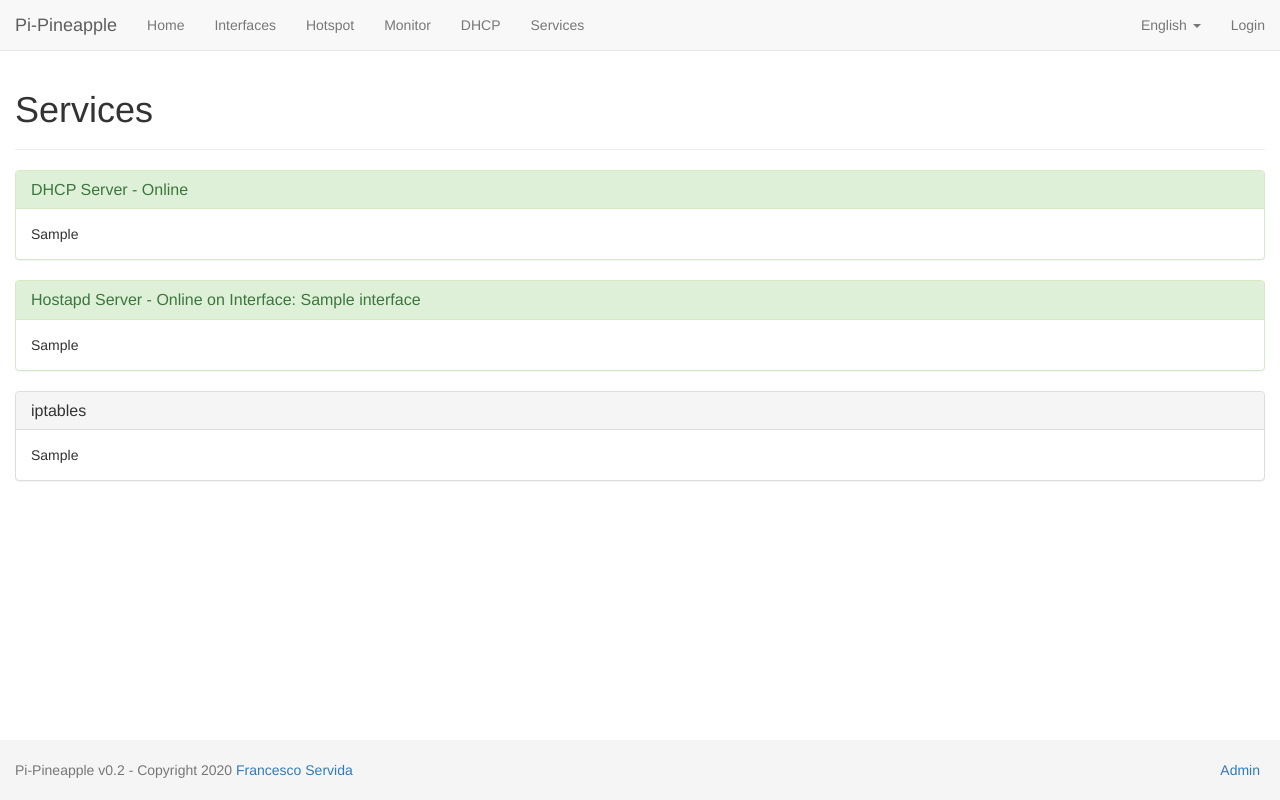
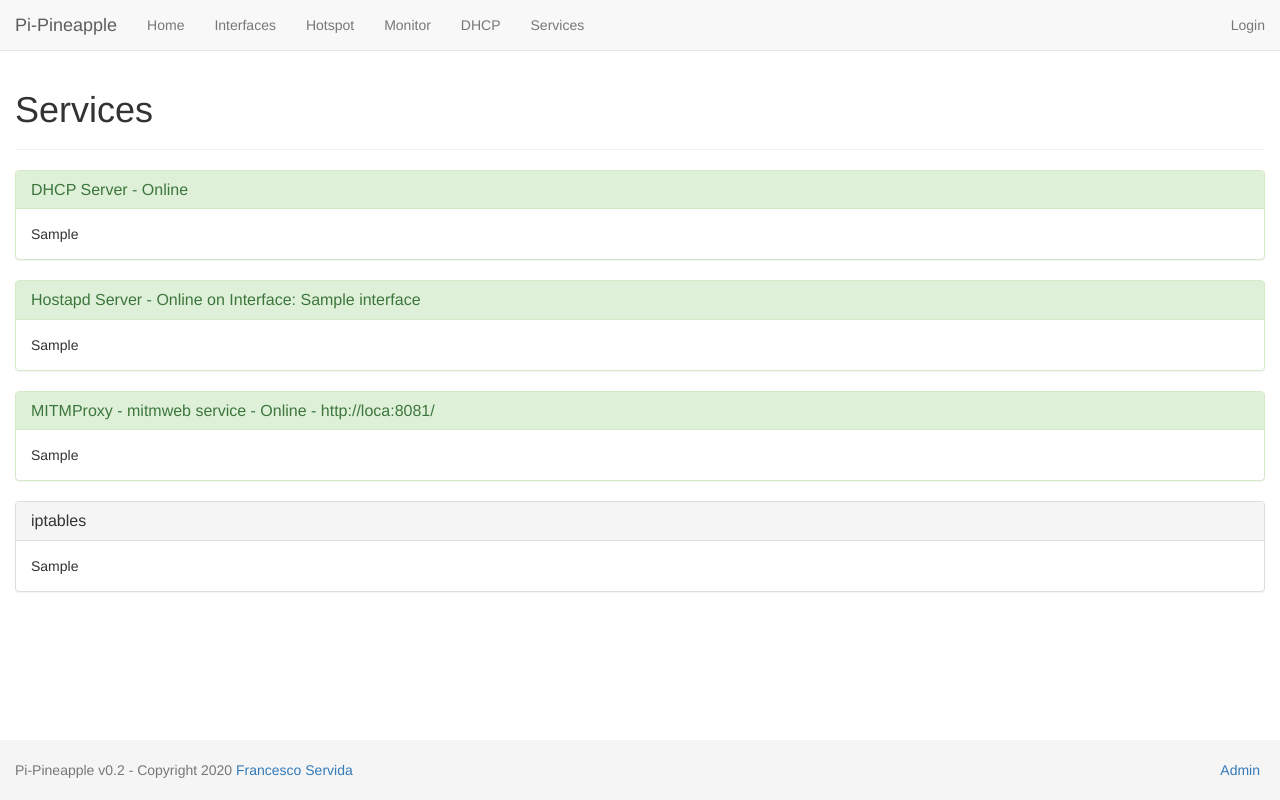
Before and after one commit to fservida/pi-pineapple, a Django app: template pi_pineapple/templates/dashboard/home/services.html in a window 1280 px wide. Run offline with Django 3.2, Linux system fonts and the light colour scheme; the template is opened without the code that fills it: most values are stand-ins (such as "Sample title", 1, 10 or a date in 2020); some libraries are stand-ins or nearby versions.

Commit message:
Minor improvements

```diff
--- a/pi_pineapple/dashboard/views.py
+++ b/pi_pineapple/dashboard/views.py
@@ -19,6 +19,7 @@ class Home(LoginRequiredMixin, TemplateView):
         context['services'] = {
             'dhcp': serializers.get_service_status('dnsmasq'),
             'hostapd': serializers.get_service_status('hostapd'),
+            'mitmweb': serializers.get_service_status('mitmweb'),
         }
 
         return context
@@ -105,6 +106,7 @@ class Services(LoginRequiredMixin, TemplateView):
         context['services'] = {
             'hostapd': serializers.get_service_status('hostapd', True),
             'dhcp': serializers.get_service_status('dnsmasq', True),
+            'mitmweb': serializers.get_service_status('mitmweb', True),
             'iptables': serializers.get_iptables_status(True),
         }
 
--- a/pi_pineapple/templates/dashboard/home/home.html
+++ b/pi_pineapple/templates/dashboard/home/home.html
@@ -42,6 +42,7 @@
 
             {% include "dashboard/models/services/dhcp/status.html" %}
             {% include "dashboard/models/services/hostapd/status.html" %}
+            {% include "dashboard/models/services/mitmproxy/status.html" %}
         </div>
 
         <div class="row home-container">
--- a/pi_pineapple/templates/dashboard/home/services.html
+++ b/pi_pineapple/templates/dashboard/home/services.html
@@ -12,6 +12,7 @@
         <div class="row home-container">
             {% include "dashboard/models/services/dhcp/status_detail.html" %}
             {% include "dashboard/models/services/hostapd/status_detail.html" %}
+            {% include "dashboard/models/services/mitmproxy/status_detail.html" %}
             {% include "dashboard/models/services/iptables/status_detail.html" %}
         </div>
     </div>
--- a/pi_pineapple/templates/dashboard/models/base.html
+++ b/pi_pineapple/templates/dashboard/models/base.html
@@ -44,7 +44,7 @@
                 <li><a href="{% url 'dashboard:services' %}">{% trans 'Services' context "navbar" %}</a></li>
             </ul>
             <ul class="nav navbar-nav navbar-right">
-                <li class="dropdown">
+                <!--<li class="dropdown">
                     <a class="dropdown-toggle text-capitalize" data-toggle="dropdown" role="button" aria-haspopup="true"
                        aria-expanded="false">
                         {% get_current_language as ACTIVE_LANGUAGE %}
@@ -66,7 +66,7 @@
                             </li>
                         {% endfor %}
                     </ul>
-                </li>
+                </li>-->
                 {% if user.is_authenticated %}
                     <li class="dropdown">
                         {% if user.userprofile.avatar_file %}
--- /dev/null
+++ b/pi_pineapple/templates/dashboard/models/services/mitmproxy/status_detail.html
@@ -0,0 +1,11 @@
+<div class="col-md-12">
+    <div class="panel {% if services.mitmweb.status == 'active' %}panel-success{% else %}panel-danger{% endif %}">
+        <div class="panel-heading">
+            <h3 class="panel-title">MITMProxy - mitmweb service - {% if services.mitmweb.status == 'active' %}Online - <a href="http://{{ request.get_host | slice:':-5' }}:8081/">http://{{ request.get_host | slice:':-5' }}:8081/</a>{% else %}
+                Offline{% endif %}</h3>
+        </div>
+        <div class="panel-body">
+            {{ services.mitmweb.raw_output | safe }}
+        </div>
+    </div>
+</div>
```
Also changed, not shown: pi_pineapple/templates/dashboard/home/monitor.html (+5 -2 lines), pi_pineapple/templates/dashboard/models/services/mitmproxy/status.html (added, +10 -0 lines).
